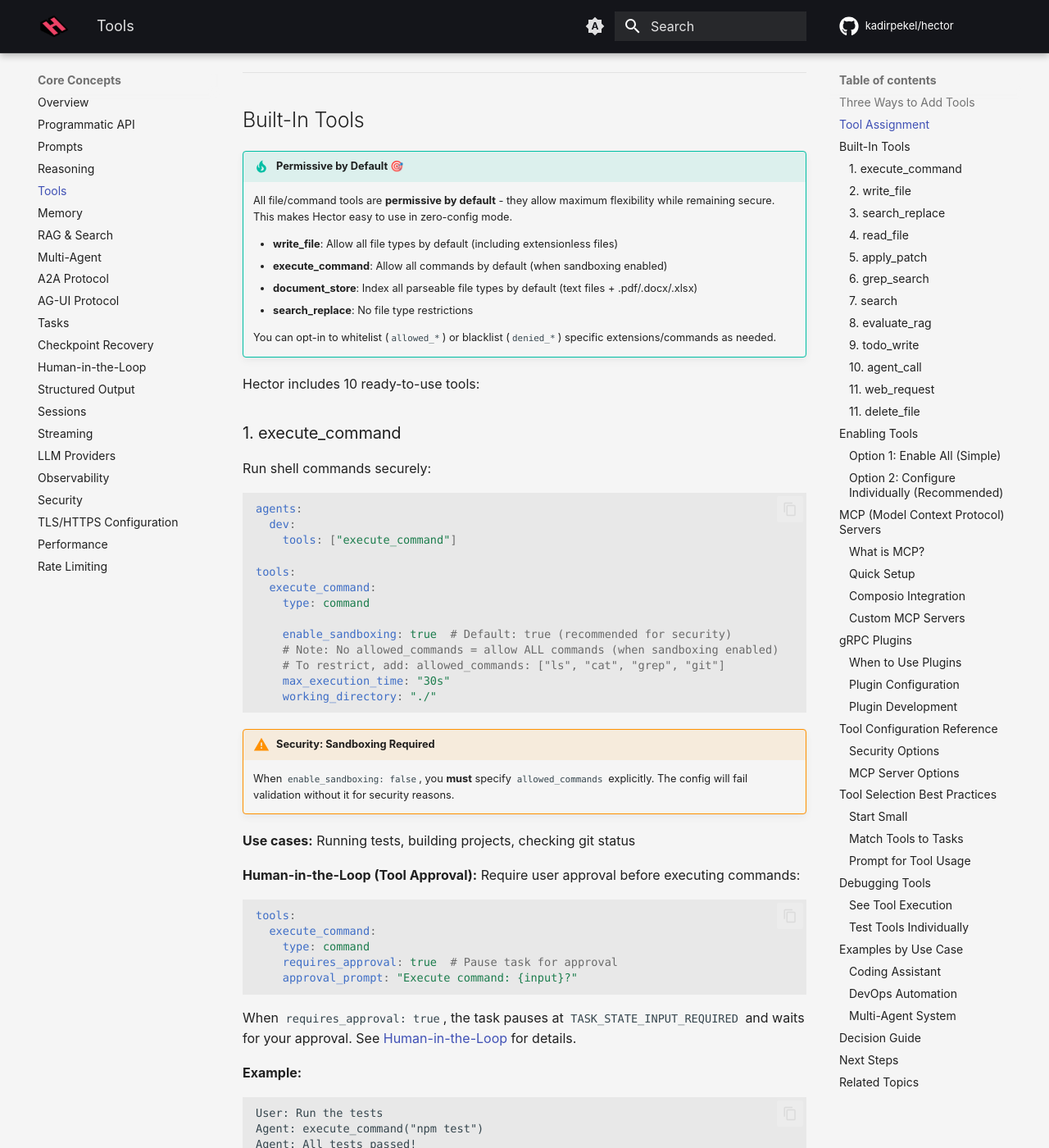
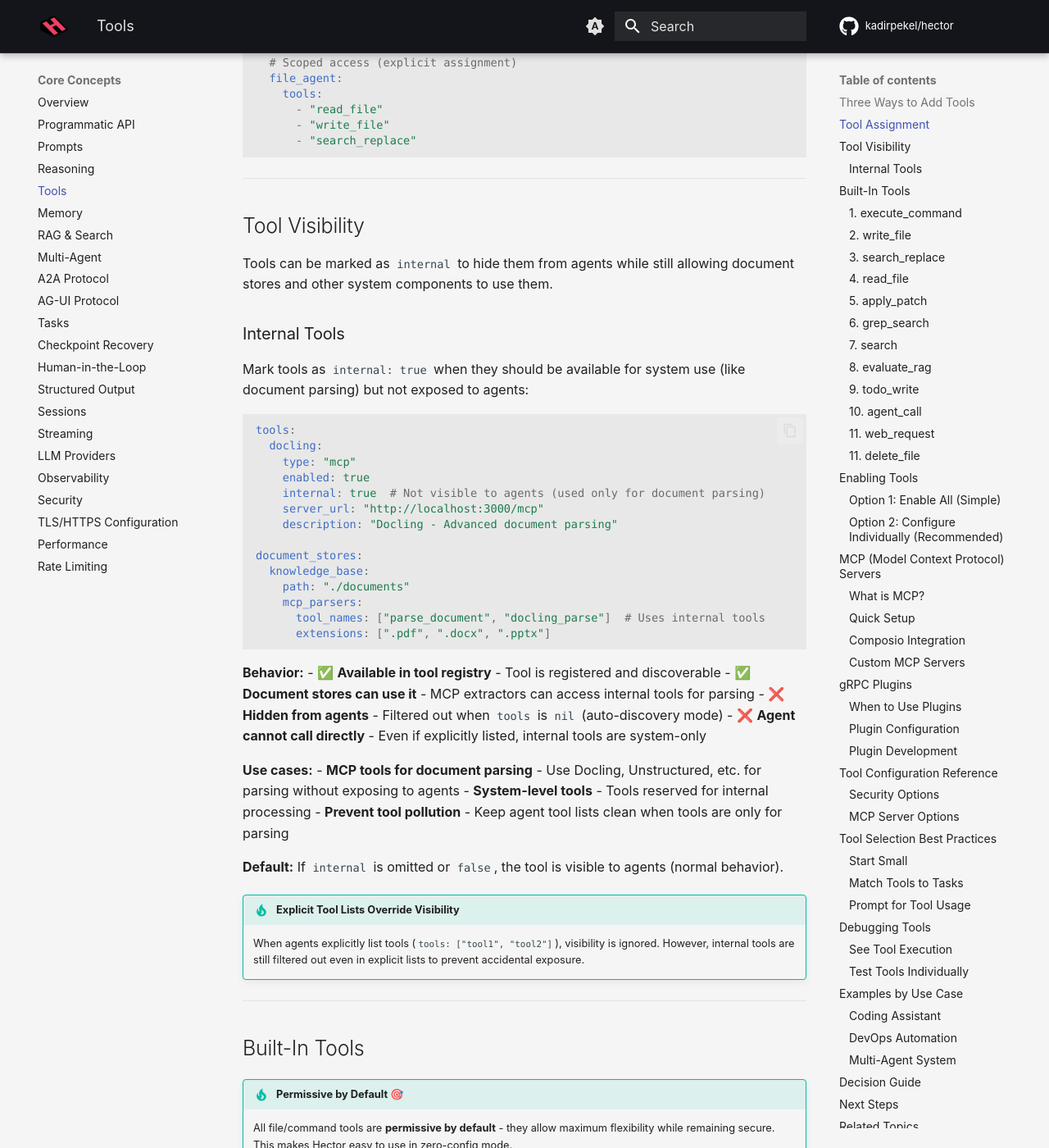
Before and after one commit to kadirpekel/hector, an MkDocs documentation site: the page built from docs/core-concepts/tools.md, in a window 1280 px wide and 1400 px high, scrolled down 1330 px. Shown: the whole window at 82% size. Built offline with MkDocs 1.6.1 and Material for MkDocs 9.7.7, drawn with Linux system fonts in a browser that asks for light colours; comment, search, counter and statistics services are not loaded; some of the changed text lies outside the part shown.

````diff
--- a/docs/core-concepts/tools.md
+++ b/docs/core-concepts/tools.md
@@ -23,9 +23,12 @@ Hector uses a **consistent assignment pattern** for tools (same pattern as docum
 
 | Configuration | Access | Behavior |
 |--------------|--------|----------|
-| `nil`/omitted | **All tools** | Permissive default - agent has access to all tools from the registry (including MCP tools, default tools, etc.) |
+| `nil`/omitted | **All tools** | Permissive default - agent has access to all tools from the registry (excluding `internal: true` tools) |
 | `[]` (explicitly empty) | **No tools** | Explicit restriction - agent has no access to any tools |
-| `["tool1", ...]` | **Only those tools** | Scoped access - agent can only use the explicitly listed tools |
+| `["tool1", ...]` | **Only those tools** | Scoped access - agent can only use the explicitly listed tools (visibility ignored for explicit lists) |
+
+!!! note "Internal Tools"
+    Tools marked with `internal: true` are **never** visible to agents, even when `tools` is omitted. They remain available for document stores and other system components. See [Tool Visibility](#tool-visibility) below.
 
 **Example:**
 ```yaml
@@ -45,6 +48,49 @@ agents:
       - "write_file"
       - "search_replace"
 ```
+
+---
+
+## Tool Visibility
+
+Tools can be marked as `internal` to hide them from agents while still allowing document stores and other system components to use them.
+
+### Internal Tools
+
+Mark tools as `internal: true` when they should be available for system use (like document parsing) but not exposed to agents:
+
+```yaml
+tools:
+  docling:
+    type: "mcp"
+    enabled: true
+    internal: true  # Not visible to agents (used only for document parsing)
+    server_url: "http://localhost:3000/mcp"
+    description: "Docling - Advanced document parsing"
+
+document_stores:
+  knowledge_base:
+    path: "./documents"
+    mcp_parsers:
+      tool_names: ["parse_document", "docling_parse"]  # Uses internal tools
+      extensions: [".pdf", ".docx", ".pptx"]
+```
+
+**Behavior:**
+- ✅ **Available in tool registry** - Tool is registered and discoverable
+- ✅ **Document stores can use it** - MCP extractors can access internal tools for parsing
+- ❌ **Hidden from agents** - Filtered out when `tools` is `nil` (auto-discovery mode)
+- ❌ **Agent cannot call directly** - Even if explicitly listed, internal tools are system-only
+
+**Use cases:**
+- **MCP tools for document parsing** - Use Docling, Unstructured, etc. for parsing without exposing to agents
+- **System-level tools** - Tools reserved for internal processing
+- **Prevent tool pollution** - Keep agent tool lists clean when tools are only for parsing
+
+**Default:** If `internal` is omitted or `false`, the tool is visible to agents (normal behavior).
+
+!!! tip "Explicit Tool Lists Override Visibility"
+    When agents explicitly list tools (`tools: ["tool1", "tool2"]`), visibility is ignored. However, internal tools are still filtered out even in explicit lists to prevent accidental exposure.
 
 ---
 
@@ -712,6 +758,19 @@ tools:
 
 ```yaml
 tools:
+  # Internal MCP tool (for document parsing only)
+  docling:
+    type: "mcp"
+    enabled: true
+    internal: true  # Hide from agents, available for document stores
+    server_url: "http://localhost:3000/mcp"
+    description: "Docling - Document parsing"
+
+    # TLS configuration (optional)
+    insecure_skip_verify: false  # Skip certificate verification (dev/test only)
+    ca_certificate: ""          # Path to custom CA certificate file
+
+  # Regular MCP tools (visible to agents)
   mcp_tools:
     - server:
         url: "http://localhost:3000"
@@ -725,6 +784,28 @@ tools:
         - "github_create_issue"
         - "slack_send_message"
 ```
+
+**Internal MCP Tools for Document Parsing:**
+
+When MCP tools are used exclusively for document parsing (not for agent use), mark them as `internal: true`:
+
+```yaml
+tools:
+  docling:
+    type: "mcp"
+    enabled: true
+    internal: true  # Prevents agent tool list pollution
+    server_url: "http://localhost:3000/mcp"
+
+document_stores:
+  knowledge_base:
+    path: "./documents"
+    mcp_parsers:
+      tool_names: ["parse_document", "docling_parse"]
+      extensions: [".pdf", ".docx", ".pptx"]
+```
+
+This keeps agent tool lists clean while allowing document stores to use MCP tools for advanced parsing.
 
 ---
 
````
Also changed, not shown: docs/reference/configuration.md (+58 -0 lines), 1 other file.
